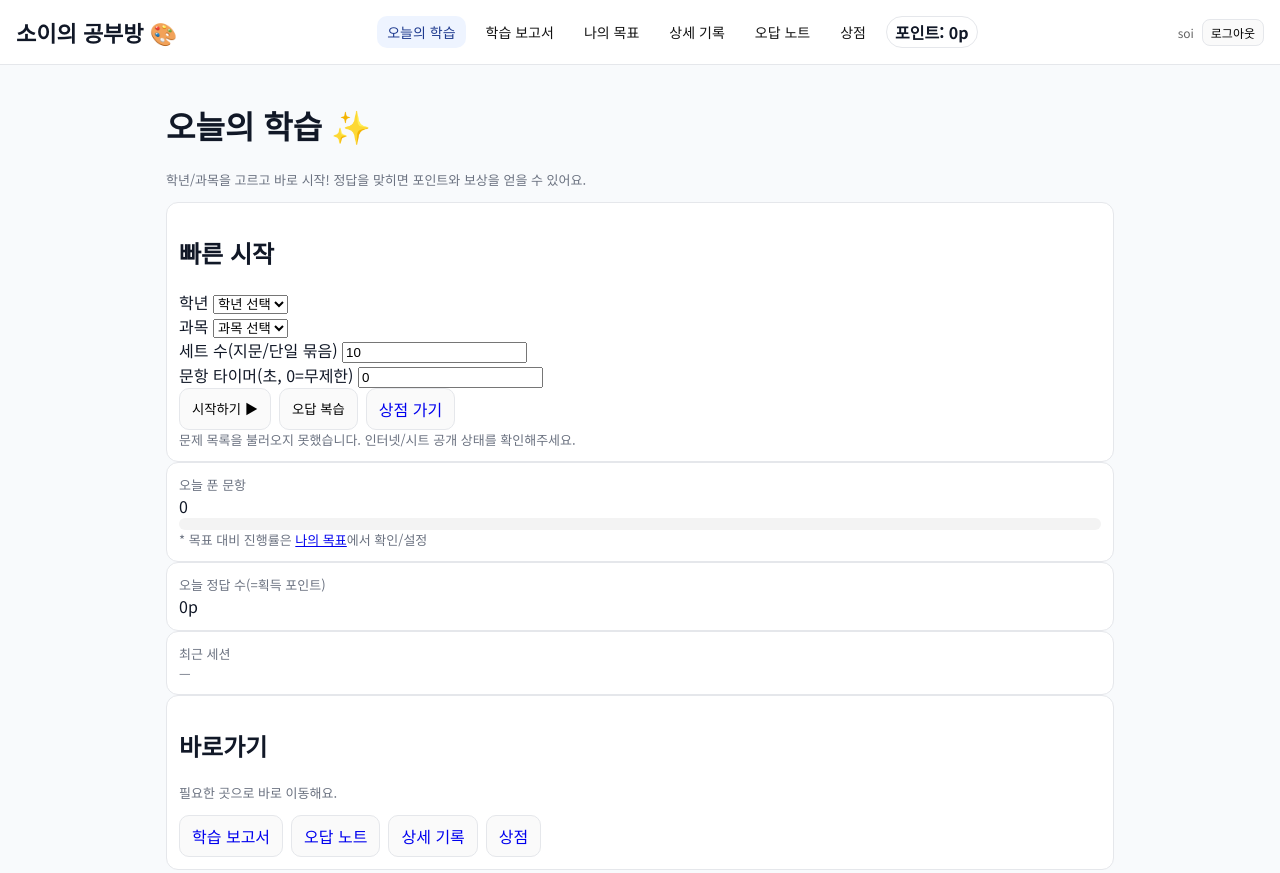
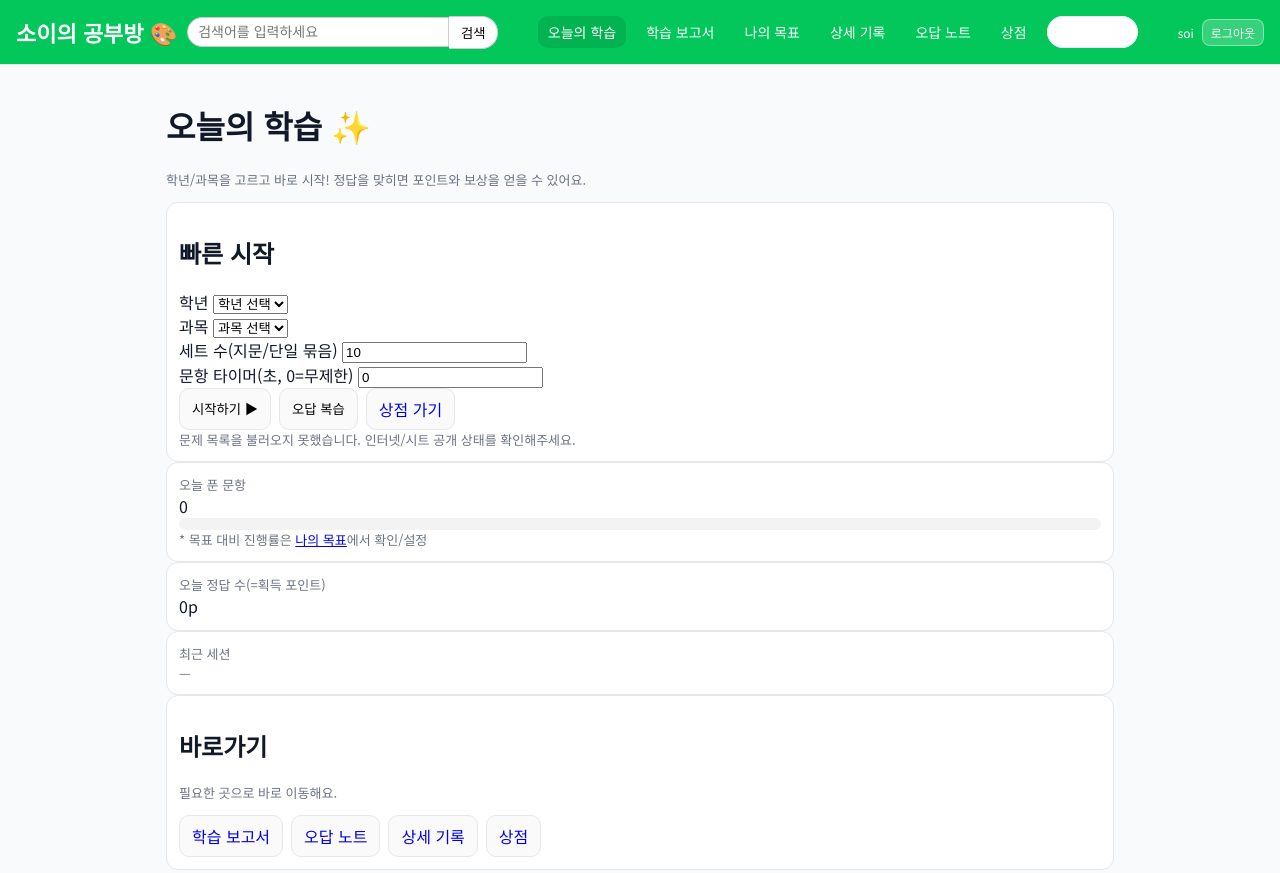
Before and after one commit to cojay80/soi-homestudy, a website: page index.html in a window 1280 px wide. Shown: the top 873 px of the page. Drawn offline with Linux system fonts and the light colour scheme; no server answers.

Commit message:
style: 네이버 테마 스타일 추가

```diff
--- /dev/null
+++ b/css/naver.css
@@ -0,0 +1,61 @@
+/* 네이버 스타일 오버라이드 (index 전용) */
+:root{
+  --brand:#03c75a;
+  --brand-2:#02b053;
+}
+
+.main-header{
+  background:var(--brand);
+  color:#fff;
+}
+
+.main-header .logo a,
+.main-nav a,
+.user-info,
+#welcome-message{
+  color:#fff;
+}
+
+.main-nav li.active a,
+.main-nav a:hover{
+  background:rgba(0,0,0,0.1);
+  color:#fff;
+}
+
+#logout-button{
+  border-color:rgba(255,255,255,0.4);
+  background:rgba(255,255,255,0.2);
+  color:#fff;
+}
+
+.naver-search{
+  flex:1 1 auto;
+  max-width:400px;
+  display:flex;
+  align-items:center;
+}
+
+.naver-search input[type="text"]{
+  flex:1;
+  padding:6px 10px;
+  border:1px solid #ccc;
+  border-radius:16px 0 0 16px;
+  font-size:14px;
+}
+
+.naver-search button{
+  padding:6px 12px;
+  border:1px solid #ccc;
+  border-left:none;
+  border-radius:0 16px 16px 0;
+  background:#fff;
+  cursor:pointer;
+}
+
+@media (max-width:860px){
+  .naver-search{
+    order:3;
+    width:100%;
+    max-width:none;
+  }
+}
--- a/index.html
+++ b/index.html
@@ -8,6 +8,7 @@
   <!-- 폰트 / 공통 스타일 -->
   <link href="https://fonts.googleapis.com/css2?family=Noto+Sans+KR:wght@400;700&display=swap" rel="stylesheet"/>
   <link rel="stylesheet" href="css/style.css"/>
+  <link rel="stylesheet" href="css/naver.css"/>
   <link rel="icon" href="/favicon.svg" type="image/svg+xml"/>
 
   <!-- 공통 스크립트 (defer 순서 고정) -->
@@ -22,6 +23,12 @@
   <!-- 헤더 -->
   <header class="main-header">
     <div class="logo"><a href="index.html">소이의 공부방 🎨</a></div>
+
+    <!-- 네이버 스타일 검색창 -->
+    <form class="naver-search" role="search" onsubmit="return false;">
+      <input type="text" placeholder="검색어를 입력하세요" aria-label="검색"/>
+      <button type="submit">검색</button>
+    </form>
 
     <nav class="main-nav" aria-label="주 메뉴">
       <ul>
```
